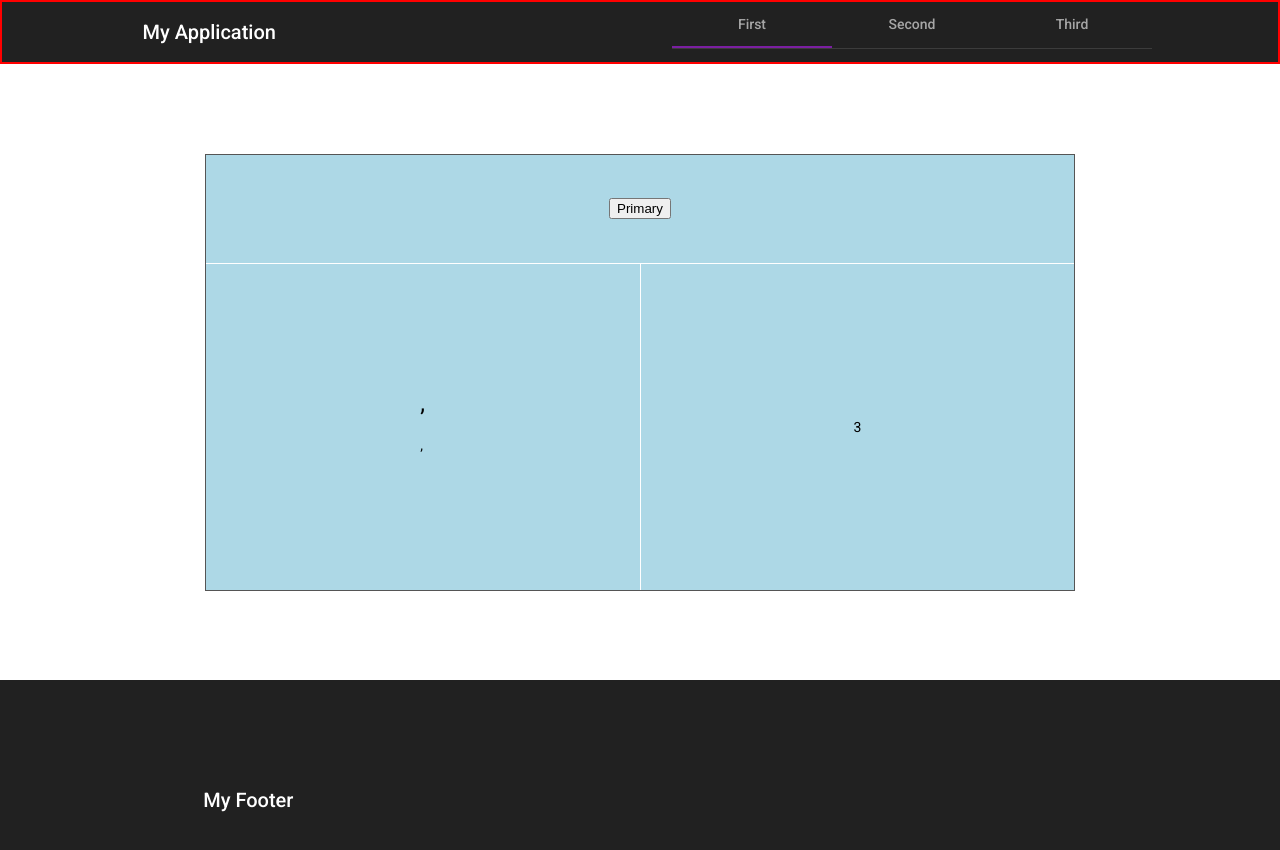
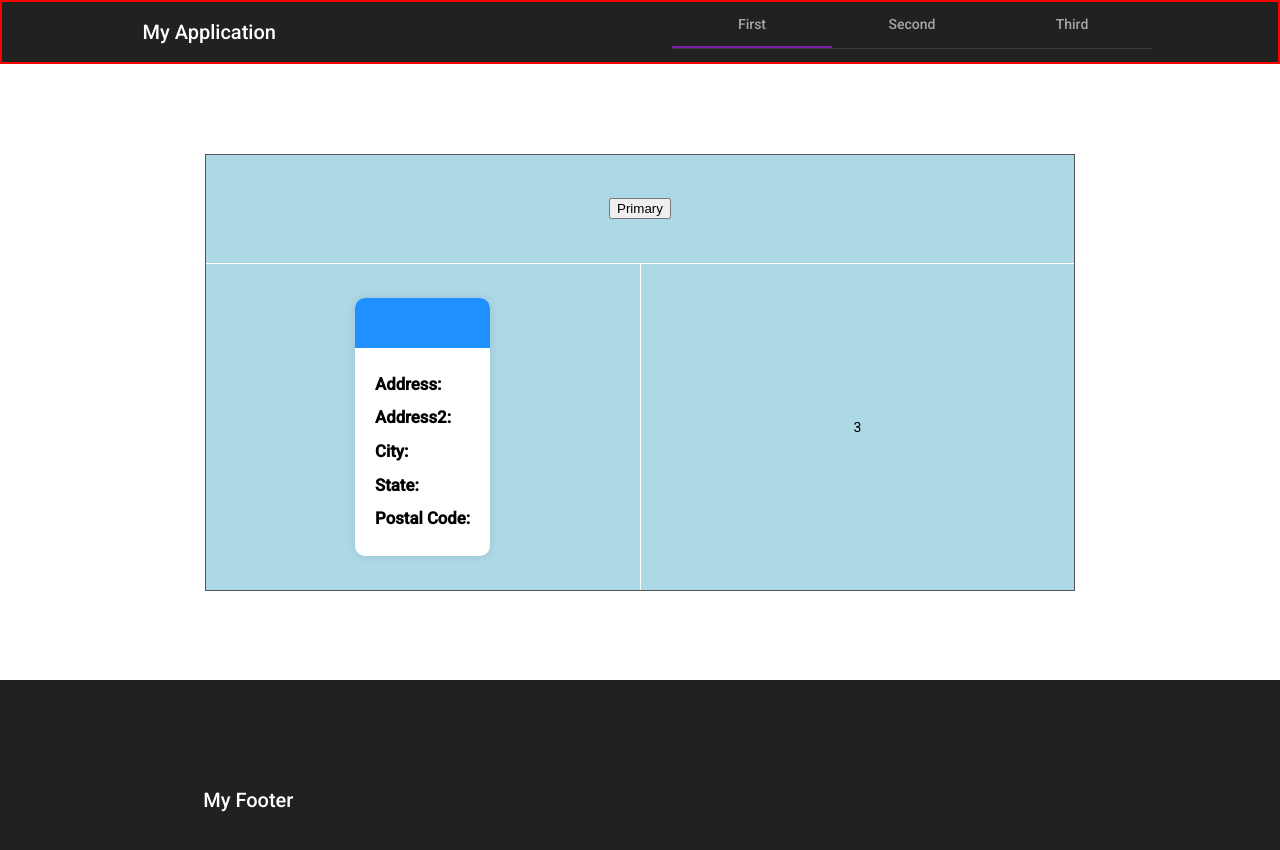
Before and after one commit to dlm1337/ExampleProject, an Angular app in the folder Front/: page /main in a window 1280 px wide. Shown: the top 850 px of the page. Built offline with nearby package versions, Linux system fonts and the light colour scheme; no server answers.

Commit message:
some css and html changes to the latest name and address display

```diff
--- a/Front/src/app/main-content/main-content.component.html
+++ b/Front/src/app/main-content/main-content.component.html
@@ -4,12 +4,20 @@
       <button mat-button color="primary" (click)="openDialog()">Primary</button>
     </mat-grid-tile>
     <mat-grid-tile rowspan="3">
-      <div *ngIf="latestNameAndAddress">
-        <h1>{{latestNameAndAddress.lastName}}, {{latestNameAndAddress.firstName}}</h1>
-        <p>{{latestNameAndAddress.company}}</p>
-        <p>{{latestNameAndAddress.address}}</p>
-        <p>{{latestNameAndAddress.address2}}</p>
-        <p>{{latestNameAndAddress.city}}, {{latestNameAndAddress.state}} {{latestNameAndAddress.postalCode}}</p>
+      <div *ngIf="latestNameAndAddress" class="card">
+        <div class="card-header">
+          <h2>{{latestNameAndAddress.firstName}} {{latestNameAndAddress.lastName}}</h2>
+          <h4>{{latestNameAndAddress.company}}</h4>
+        </div>
+        <div class="card-body">
+          <ul>
+            <li><strong>Address:</strong> {{latestNameAndAddress.address}}</li>
+            <li><strong>Address2:</strong> {{latestNameAndAddress.address2}}</li>
+            <li><strong>City:</strong> {{latestNameAndAddress.city}}</li>
+            <li><strong>State:</strong> {{latestNameAndAddress.state}}</li>
+            <li><strong>Postal Code:</strong> {{latestNameAndAddress.postalCode}}</li>
+          </ul>
+        </div>
       </div>
     </mat-grid-tile>
     <mat-grid-tile rowspan="3">3</mat-grid-tile>
--- a/Front/src/app/main-content/main-content.component.scss
+++ b/Front/src/app/main-content/main-content.component.scss
@@ -6,6 +6,51 @@
   margin-right: 16%;
   border: 1px solid #555;
 }
+
 mat-grid-tile {
   background: lightblue;
 }
+
+.card {
+  background-color: #fff;
+  border-radius: 10px;
+  box-shadow: 0px 0px 10px rgba(0, 0, 0, 0.1);
+  margin: 20px auto;
+  max-width: 500px;
+}
+
+.card-header {
+  background-color: #1e90ff;
+  border-radius: 10px 10px 0 0;
+  color: #fff;
+  padding: 20px;
+}
+
+.card-header h2 {
+  font-size: 2.5em;
+  margin: 0;
+}
+
+.card-header h4 {
+  font-size: 1.5em;
+  margin: 10px 0 0 0;
+}
+
+.card-body {
+  padding: 20px;
+}
+
+ul {
+  list-style: none;
+  margin: 0;
+  padding: 0;
+}
+
+li {
+  font-size: 1.2em;
+  line-height: 2em;
+}
+
+strong {
+  font-weight: bold;
+}
```
